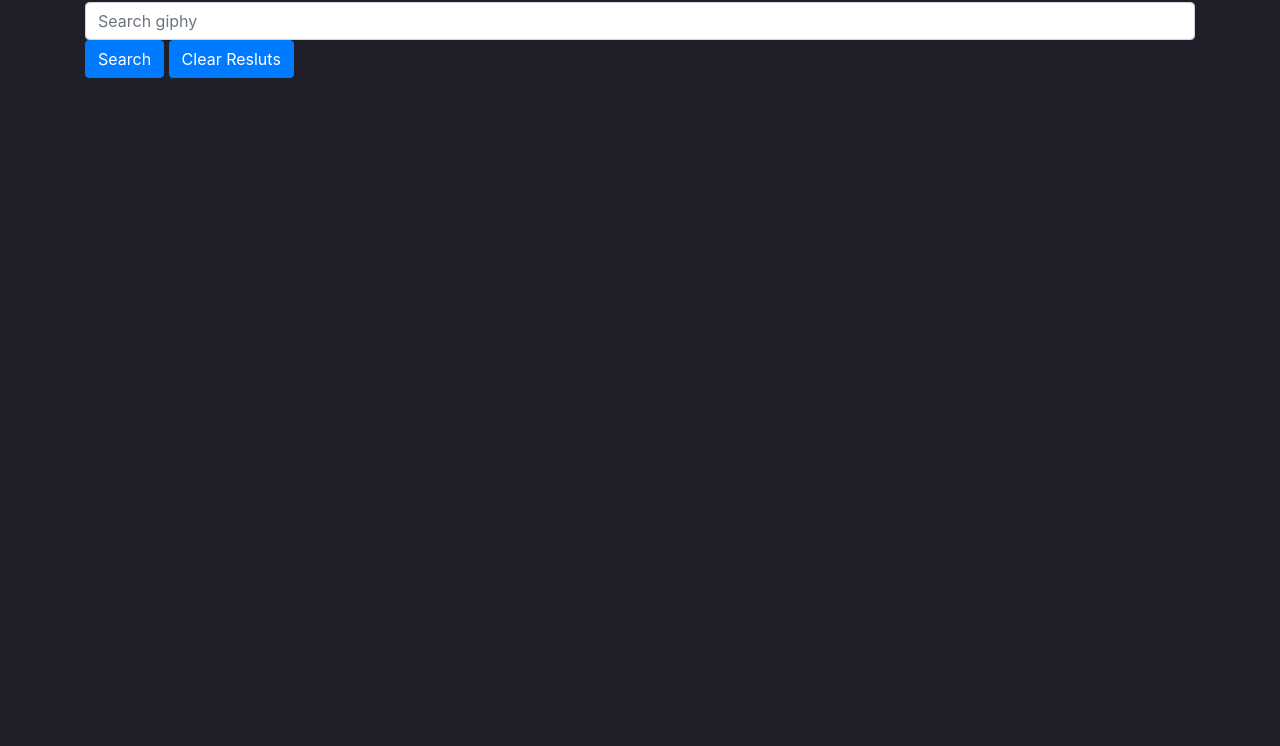
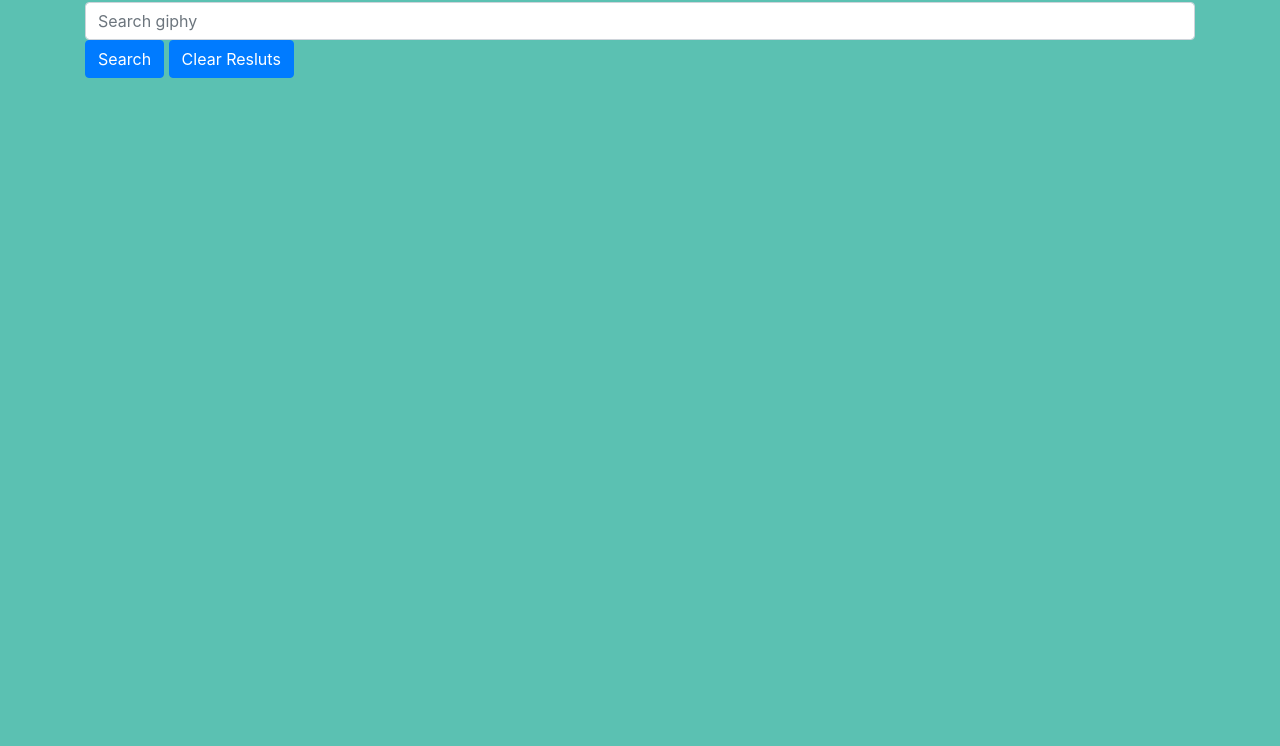
Before and after one commit to Focuscode77/GifTastic, a plain HTML site: page index.html in a window 1280 px wide. Shown: the part 54-800 px from the top of the page. Drawn offline with nearby package versions, Linux system fonts and the light colour scheme.

Commit message:
Changed color and cleaned up js code

```diff
--- a/assets/css/styles.css
+++ b/assets/css/styles.css
@@ -1,6 +1,8 @@
 body{
 
-    background-color: #1E1F28;
+    background-color: #5BC1B2;
+
+
 }
 
 h1{
--- a/assets/javascript/app.js
+++ b/assets/javascript/app.js
@@ -131,7 +131,7 @@ function imgCardClick(){
     var giphyCard = $(this);
 
     var img= giphyCard.find('img');
-    var icon= giphyCard.find('img');
+
 
     var still = img.attr('data-still');
     var animate = img.attr('data-animate');
```
Also changed, not shown: index.html (+0 -11 lines).
